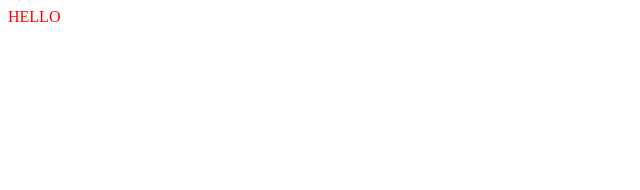
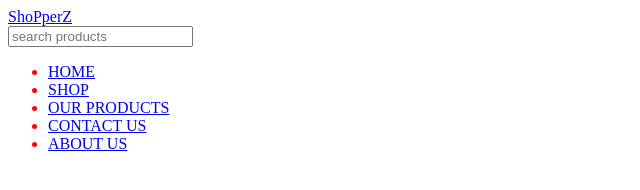
Before and after one commit to dsouzaglen/MonkeyDLuffy, a plain HTML site: page b.html in a window 1280 px wide. Shown: the whole page, without its empty margins (0-640 px from the left). Drawn offline with Linux system fonts and the light colour scheme.

Commit message:
Update b.html

```diff
--- a/b.html
+++ b/b.html
@@ -8,6 +8,23 @@
     </style>
   </head>
   <body>
-    HELLO
+   <header>
+    <div class="logo"><a href="#">ShoPperZ</a></div>
+    <div class="search">
+        <a href=""
+            ><input type="text" placeholder="search products" id="input" />
+            <ion-icon class="s" name="search"></ion-icon>
+        </a>
+    </div>
+    <div class="heading">
+        <ul>
+            <li><a href="#" class="under">HOME</a></li>
+            <li><a href="#" class="under">SHOP</a></li>
+            <li><a href="#" class="under">OUR PRODUCTS</a></li>
+            <li><a href="#" class="under">CONTACT US</a></li>
+            <li><a href="#" class="under">ABOUT US</a></li>
+        </ul>
+    </div>
+</header>
   </body>
   <html>
```
